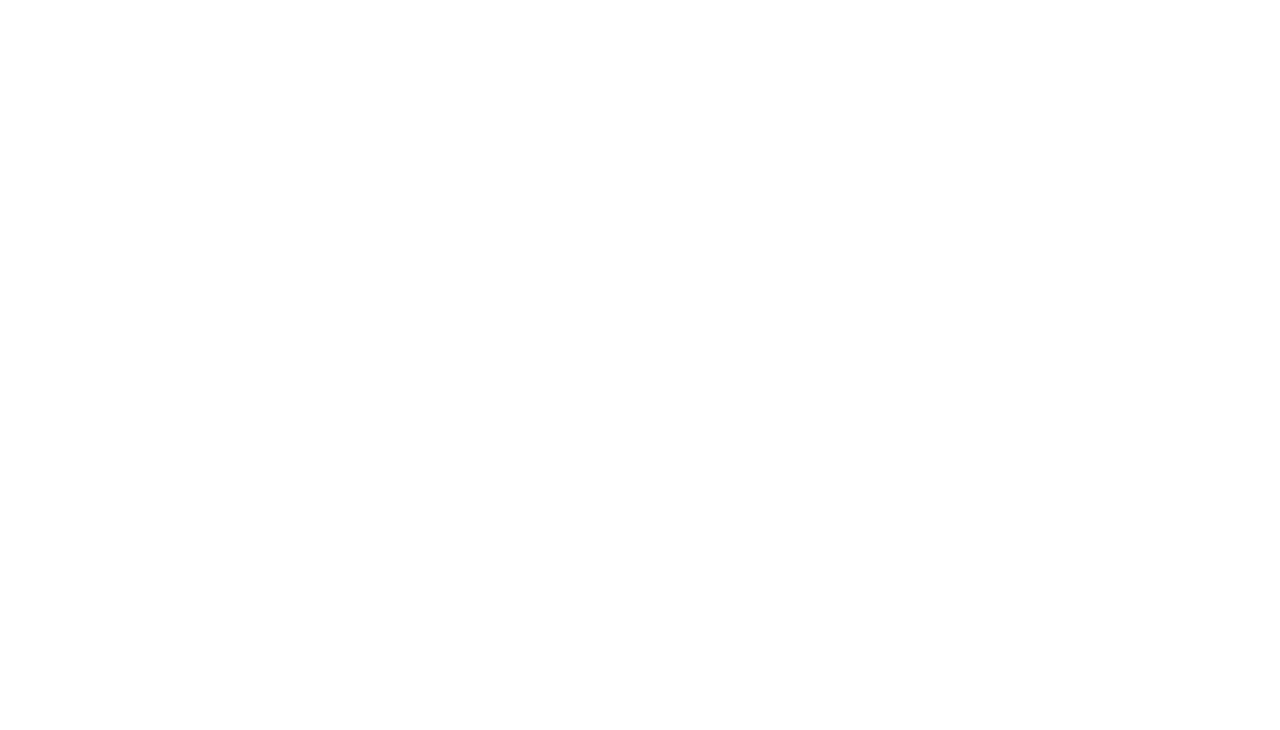
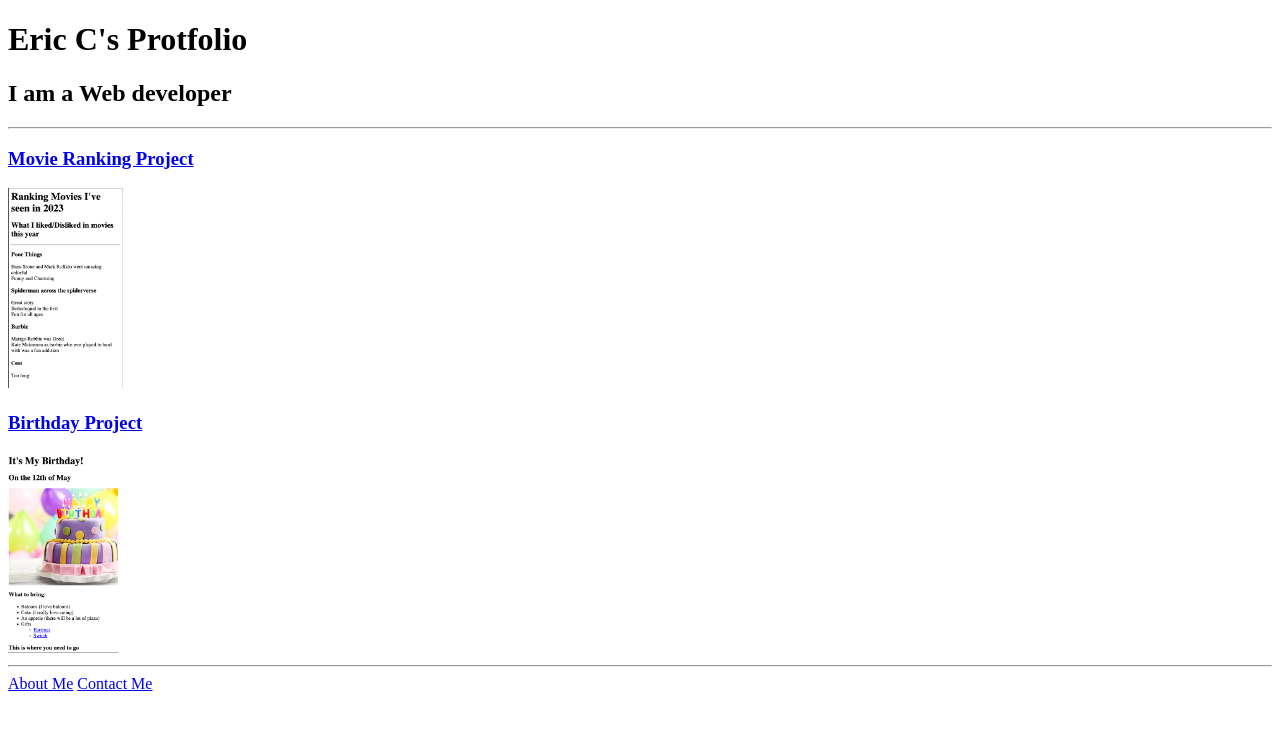
Before and after one commit to crumw/html-portfolio, a plain HTML site: page index.html in a window 1280 px wide. Drawn offline with Linux system fonts and the light colour scheme.

Commit message:
Add files via upload

```diff
--- a/index.html
+++ b/index.html
@@ -1,15 +1,27 @@
-<!-- TODO 1: Create the HTML Boilerplate -->
+<!DOCTYPE html>
+<html lang="en-US">
+    <head>
+        <meta charset="UTF-8">
+        <title>My Website</title>
+    </head>
+    <body>
+        <h1>Eric C's Protfolio</h1>
+        <h2>I am a Web developer</h2>
+        <hr/>
+        <h3><a href="./public/movie-ranking.html">Movie Ranking Project</a></h3>
+        <h3><img  src="./assets/images/MRproject.png" alt="Movie Rankings"  height="200"  /></h3>
 
-<!-- TODO 2: Add Your previous projects' HTML into the public folder -->
+        <h3><a href="./public/birthday-invite.html">Birthday Project</a></h3>
 
-<!-- TODO 3: Take screenshots of your project previews and add the images to the images folder -->
+        <img src="./assets/images/Bproject.png" alt="pic of birthday project" height="200"  />
+        <hr/>
+        <a href="./public/about.html">About Me</a> <a href="./public/contact.html">Contact Me</a>
 
-<!-- TODO 4: Add titles/subtitles etc. -->
 
-<!-- TODO 5: Add a link to the project pages -->
 
-<!-- TODO 6: Add images to show the project previews
-HINT for TODO 6: You can use the height attribute set to 200 to make the image smaller:
-https://developer.mozilla.org/en-US/docs/Web/HTML/Element/img#attr-height -->
 
-<!-- TODO 7: Add the Contact Me and About Me page links -->
+
+
+    </body>
+
+</html>
```
